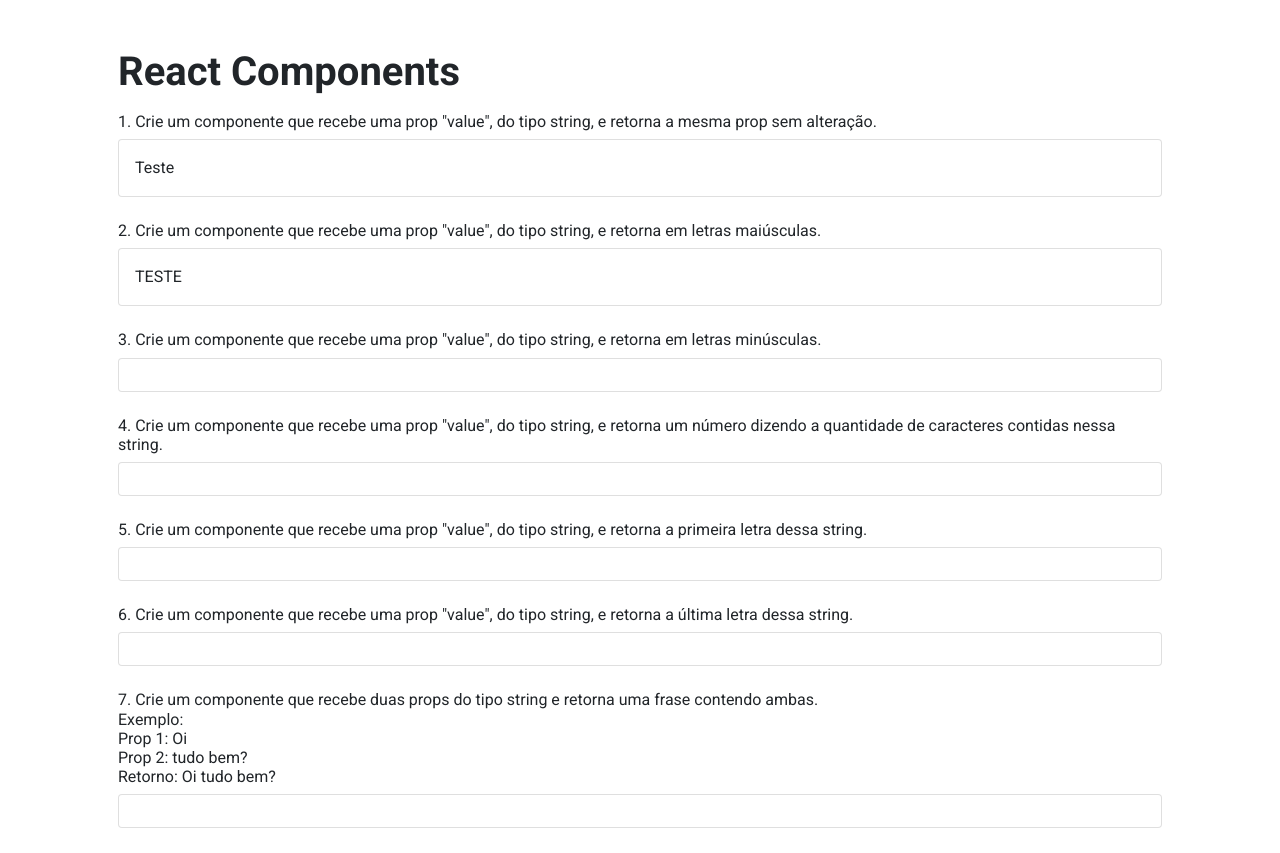
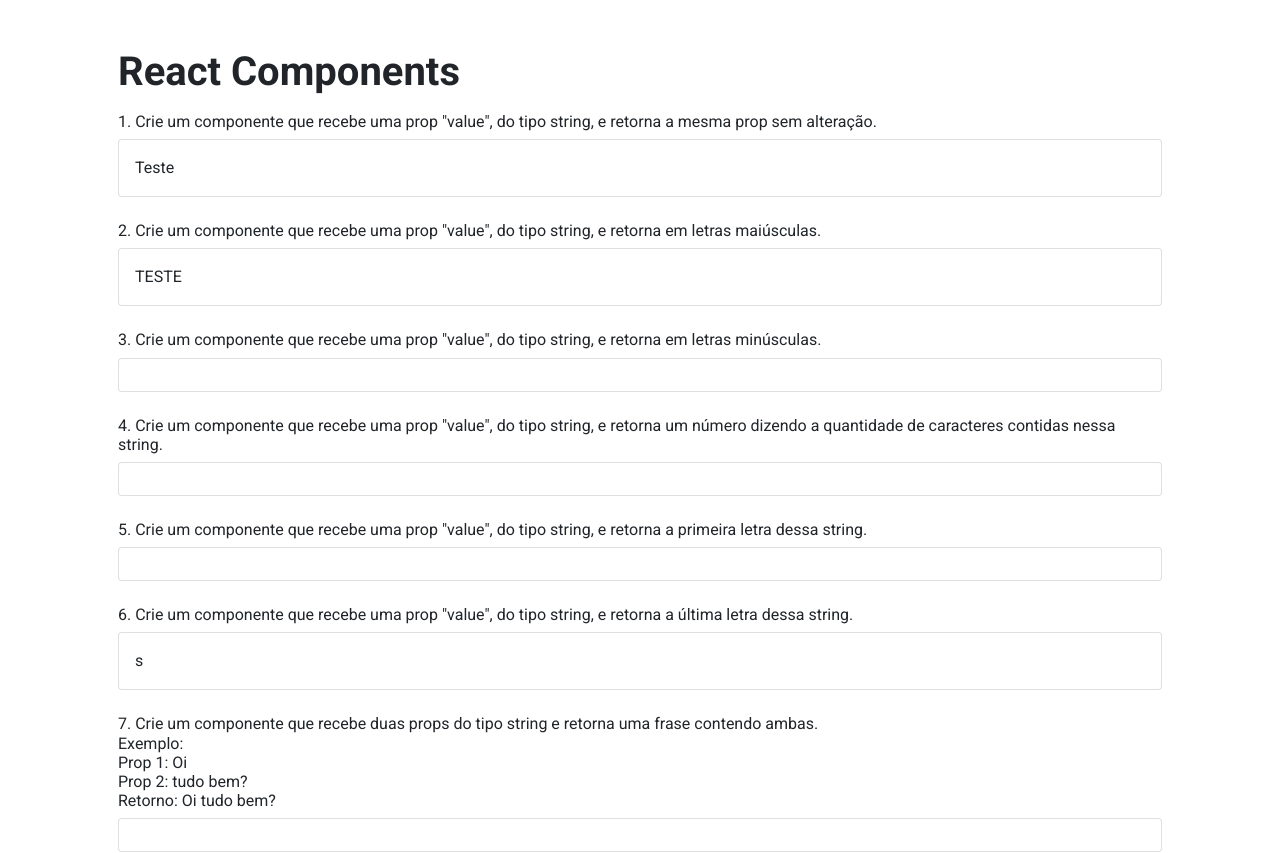
Before and after one commit to portugalv7/react-components-exercises, a React (Create React App) app: page / in a window 1280 px wide. Shown: the top 853 px of the page. Built offline with nearby package versions, Linux system fonts and the light colour scheme.

Commit message:
Question 6

```diff
--- a/src/App.tsx
+++ b/src/App.tsx
@@ -1,6 +1,7 @@
 import './App.css';
 import Q1String from './components/Q1String';
 import Q2Uppercase from './components/Q2Uppercase';
+import Q6LastCharString from './components/Q6LastCharString';
 
 const App: React.FC = () => {
     return (
@@ -46,7 +47,9 @@
                 6. Crie um componente que recebe uma prop &quot;value&quot;, do
                 tipo string, e retorna a última letra dessa string.
             </h2>
-            <div className="card p-3 mb-4">{/* Insira a resposta aqui */}</div>
+            <div className="card p-3 mb-4">
+                <Q6LastCharString value="vinicius" />
+            </div>
 
             <h2 className="fs-6">
                 7. Crie um componente que recebe duas props do tipo string e
--- /dev/null
+++ b/src/components/Q6LastCharString/index.tsx
@@ -0,0 +1,9 @@
+interface IQ6LastCharStringProps {
+    value: string;
+}
+
+const Q6LastCharString: React.FC<IQ6LastCharStringProps> = ({ value }) => (
+    <>{value.slice(value.length - 1, value.length)}</>
+);
+
+export default Q6LastCharString;
```
